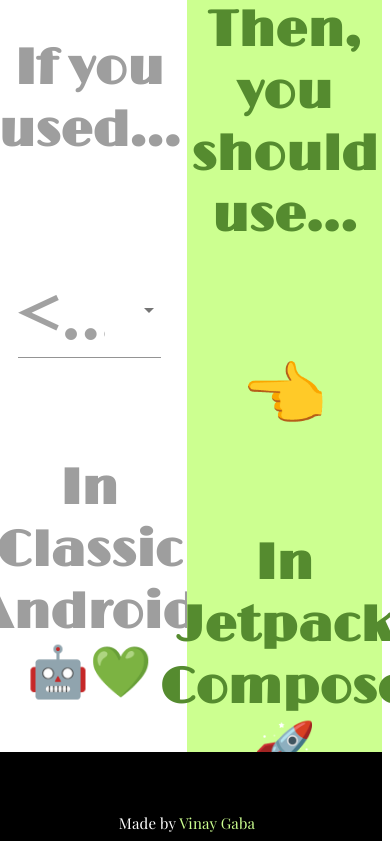
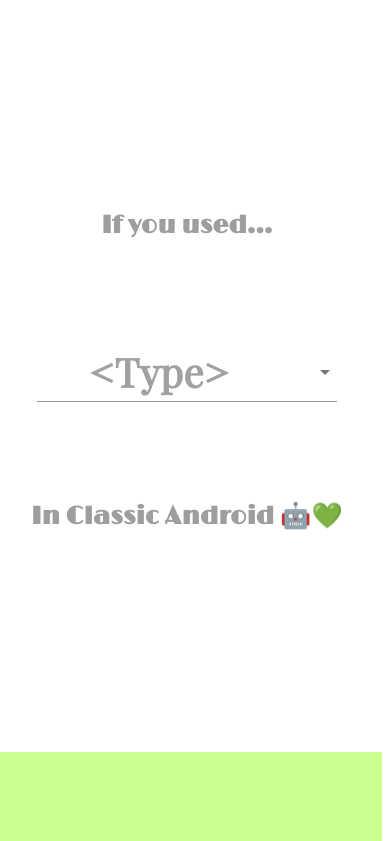
Before and after one commit to worstkiller/JetpackCompose.app, a React (Create React App) app: page / in a window 390 px wide. Shown: the top 841 px of the page. Built offline with nearby package versions, Linux system fonts and the light colour scheme.

Commit message:
Made the website more responsive

```diff
--- a/src/components/IfThisThenThat.tsx
+++ b/src/components/IfThisThenThat.tsx
@@ -18,7 +18,7 @@
   return (
     <div className={classes.root}>
       <Grid container className={classes.root} spacing={2}>
-        <Grid item xs={6} className={classes.firstColumn}>
+        <Grid item xs={12} lg={6} className={classes.firstColumn}>
           <IfThisThenThanColumnComponent
             prefix="If you used..."
             suffix="In Classic Android 🤖💚"
@@ -28,7 +28,7 @@
             componentType={IfThisThenThatColumnComponentType.KEY}
           />
         </Grid>
-        <Grid container item xs={6} className={classes.secondColumn}>
+        <Grid container item xs={12} lg={6} className={classes.secondColumn}>
           <IfThisThenThanColumnComponent
             prefix="Then, you should use..."
             suffix="In Jetpack Compose 🚀"
--- a/src/components/IfThisThenThatColumnComponent.tsx
+++ b/src/components/IfThisThenThatColumnComponent.tsx
@@ -7,6 +7,7 @@
 import Link from "@material-ui/core/Link";
 import React, { FunctionComponent } from "react";
 import TextField from "@material-ui/core/TextField";
+import { Theme } from '@material-ui/core';
 import { ThemeProvider, ClassNameMap } from "@material-ui/styles";
 import Typography from "@material-ui/core/Typography";
 
@@ -63,7 +64,7 @@
                   <TextField
                     {...params}
                     variant="standard"
-                    placeholder="<Android Thing>"
+                    placeholder="<Type>"
                     InputProps={{
                       ...params.InputProps,
                       classes: {
@@ -115,7 +116,7 @@
               >
                 {props.map.get(props.selectedKey)?.composableGithubLink === ""
                   ? "⌛ Example coming soon! ⌛"
-                  : "🤩 Here is an example to help you get started 🤩"}
+                  : "🤩 Example to help you get started 🤩"}
               </Link>
             </Box>
 
@@ -146,7 +147,7 @@
     : classes.typographyValue;
 }
 
-const useStyles = makeStyles({
+export const useStyles = makeStyles<Theme>((theme: Theme) => ({
     boxCenter: {
         width: "100%",
         display: "flex",
@@ -155,6 +156,12 @@
       },
       typographyKey: {
         fontSize: 50,
+        [theme.breakpoints.down("md")]: {
+            fontSize: 40,
+        },
+        [theme.breakpoints.down("sm")]: {
+            fontSize: 25,
+        },
         color: "#9e9e9e",
         marginBottom: 100,
         marginTop: 100,
@@ -163,6 +170,12 @@
       },
       typographyValue: {
         fontSize: 50,
+        [theme.breakpoints.down("md")]: {
+            fontSize: 40,
+        },
+        [theme.breakpoints.down("sm")]: {
+            fontSize: 25,
+        },
         color: "#558b2f",
         fontWeight: "bold",
         fontFamily: "Limelight",
@@ -172,6 +185,9 @@
       },
       link: {
         fontSize: 18,
+        [theme.breakpoints.down("md")]: {
+            fontSize: 14,
+        },
         fontFamily: "Playfair Display",
         color: "#33691e",
       },
@@ -180,12 +196,24 @@
       },
       inputTextField: {
         fontSize: 70,
+        [theme.breakpoints.down("md")]: {
+            fontSize: 50,
+        },
+        [theme.breakpoints.down("sm")]: {
+            fontSize: 40,
+        },
         textAlign: "center",
         fontWeight: "bolder",
         fontFamily: "Playfair Display",
       },
       composableValue: {
         fontSize: 70,
+        [theme.breakpoints.down("md")]: {
+            fontSize: 50,
+        },
+        [theme.breakpoints.down("sm")]: {
+            fontSize: 40,
+        },
         textAlign: "center",
         fontWeight: "bolder",
         fontFamily: "Playfair Display",
@@ -194,6 +222,25 @@
       },
       dropdownOptions: {
         fontSize: 50,
+        [theme.breakpoints.down("md")]: {
+            fontSize: 40,
+        },
+        [theme.breakpoints.down("sm")]: {
+            fontSize: 30,
+        },
         fontFamily: "Playfair Display",
       },
+}));
+
+// const useStyles = makeStyles({
+
+// });
+
+const styles = (theme: { breakpoints: { up: (arg0: string) => any; }; }) => ({
+    root: {
+      backgroundColor: 'blue',
+      [theme.breakpoints.up('md')]: {
+        backgroundColor: 'red',
+      },
+    },
   });
```
Lines whose indentation alone changed are shown as unchanged.
